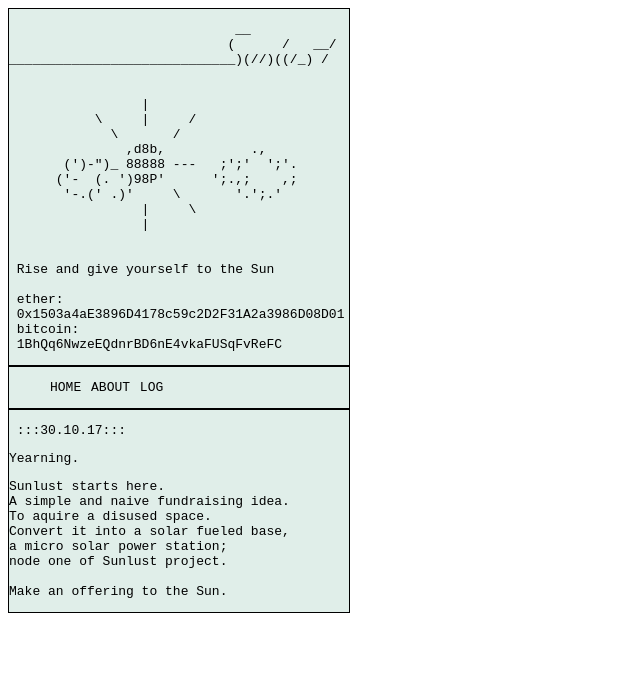
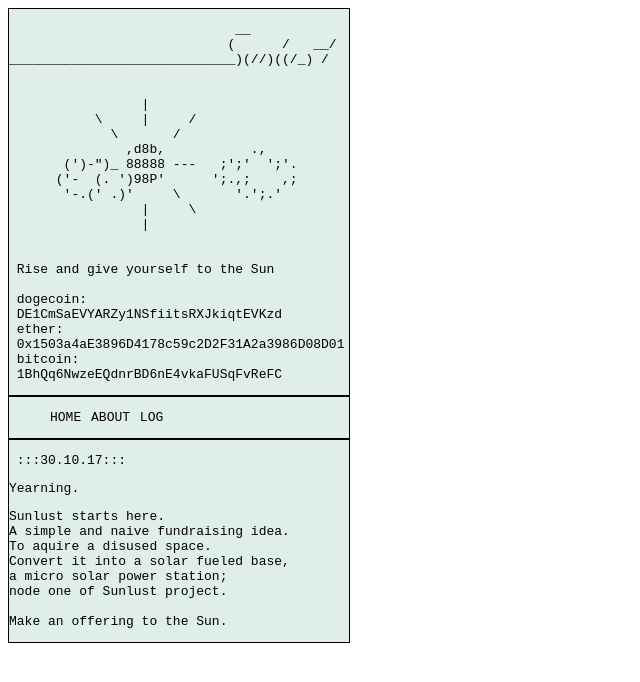
Before and after one commit to sunlust/sunlust, a plain HTML site: page index.html in a window 1280 px wide. Shown: the whole page, without its empty margins (0-640 px from the left). Drawn offline with Linux system fonts and the light colour scheme.

Commit message:
Update index.html

```diff
--- a/index.html
+++ b/index.html
@@ -25,6 +25,8 @@
 
  Rise and give yourself to the Sun
 
+ dogecoin:
+ DE1CmSaEVYARZy1NSfiitsRXJkiqtEVKzd
  ether:
  0x1503a4aE3896D4178c59c2D2F31A2a3986D08D01
  bitcoin:
```
